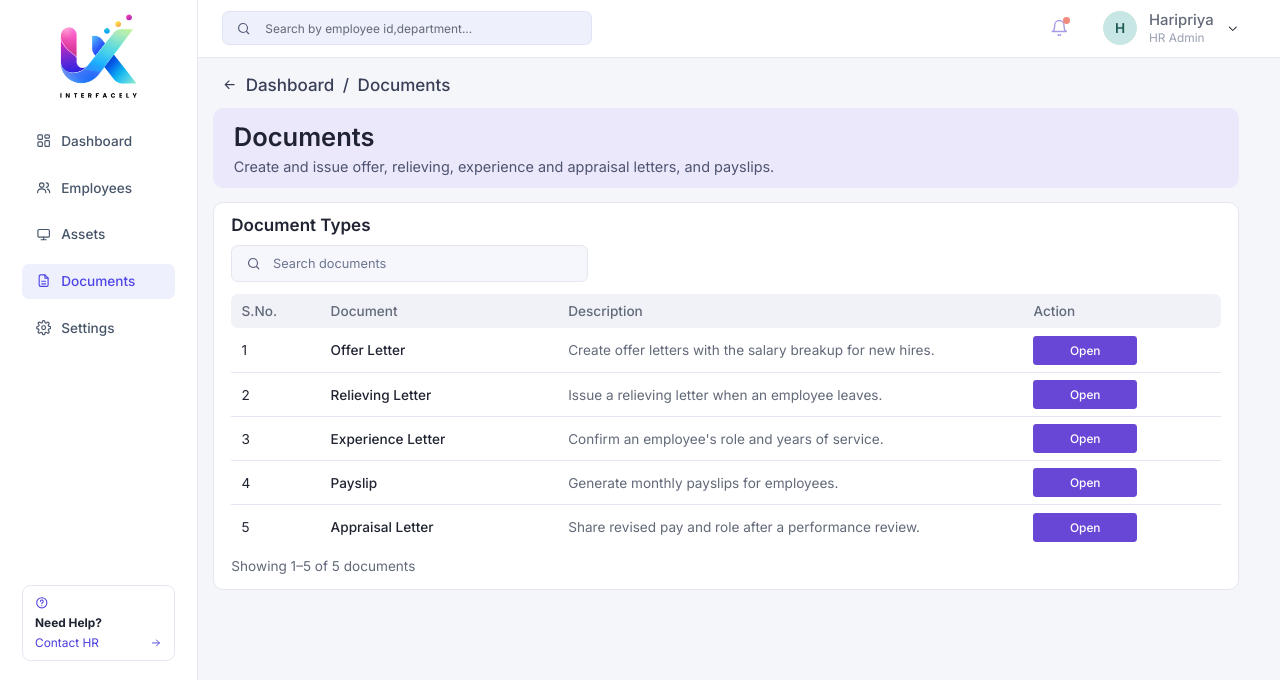
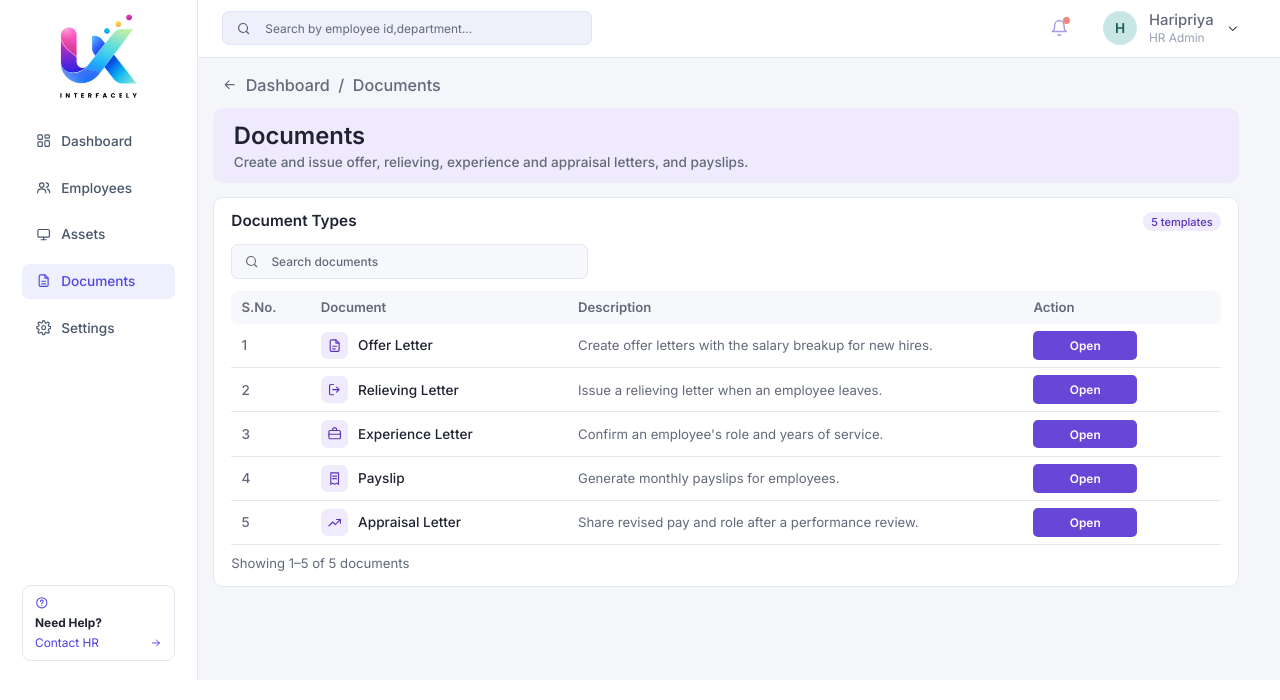
Before and after one commit to prathyusha-ux/hr-dashboard, a React (Vite) app in the folder hr-dashboard/: page / in a window 1280 px wide. Both pictures are taken after a click on the button "Documents". Shown: the top 700 px of the page. Built offline with nearby package versions, Linux system fonts and the light colour scheme.

Commit message:
Update Documents.jsx

```diff
--- a/hr-dashboard/src/Documents.jsx
+++ b/hr-dashboard/src/Documents.jsx
@@ -2,11 +2,11 @@ import { useMemo, useState } from "react";
 
 /* Add the live link of each generator in `url` and its Open button will work. */
 const DOCS = [
-  { title: "Offer Letter", text: "Create offer letters with the salary breakup for new hires.", url: "" },
-  { title: "Relieving Letter", text: "Issue a relieving letter when an employee leaves.", url: "" },
-  { title: "Experience Letter", text: "Confirm an employee's role and years of service.", url: "" },
-  { title: "Payslip", text: "Generate monthly payslips for employees.", url: "" },
-  { title: "Appraisal Letter", text: "Share revised pay and role after a performance review.", url: "" },
+  { title: "Offer Letter", text: "Create offer letters with the salary breakup for new hires.", url: "", icon: "offer" },
+  { title: "Relieving Letter", text: "Issue a relieving letter when an employee leaves.", url: "", icon: "relieving" },
+  { title: "Experience Letter", text: "Confirm an employee's role and years of service.", url: "", icon: "experience" },
+  { title: "Payslip", text: "Generate monthly payslips for employees.", url: "", icon: "payslip" },
+  { title: "Appraisal Letter", text: "Share revised pay and role after a performance review.", url: "", icon: "appraisal" },
 ];
 
 const Icon = ({ children, size = 18 }) => (
@@ -26,11 +26,44 @@ const SearchIcon = () => (
   </Icon>
 );
 const InfoIcon = () => (
-  <Icon>
+  <Icon size={20}>
     <circle cx="12" cy="12" r="9" />
     <path d="M12 11v5M12 8h.01" />
   </Icon>
 );
+
+const DOC_ICONS = {
+  offer: (
+    <>
+      <path d="M14 3H7a2 2 0 0 0-2 2v14a2 2 0 0 0 2 2h10a2 2 0 0 0 2-2V8z" />
+      <path d="M14 3v5h5M9 13h6M9 17h4" />
+    </>
+  ),
+  relieving: (
+    <>
+      <path d="M10 4H6a2 2 0 0 0-2 2v12a2 2 0 0 0 2 2h4" />
+      <path d="M15 8l4 4-4 4M19 12H9" />
+    </>
+  ),
+  experience: (
+    <>
+      <rect x="3" y="7" width="18" height="13" rx="2" />
+      <path d="M9 7V5a2 2 0 0 1 2-2h2a2 2 0 0 1 2 2v2M3 13h18" />
+    </>
+  ),
+  payslip: (
+    <>
+      <path d="M6 3h12v18l-3-2-3 2-3-2-3 2z" />
+      <path d="M9 8h6M9 12h6" />
+    </>
+  ),
+  appraisal: (
+    <>
+      <path d="m3 17 6-6 4 4 8-8" />
+      <path d="M15 7h6v6" />
+    </>
+  ),
+};
 
 export default function Documents({ onBack }) {
   const [query, setQuery] = useState("");
@@ -71,13 +104,17 @@ export default function Documents({ onBack }) {
       </section>
 
       <section className="dc-card">
-        <h2 className="dc-card-title">Document Types</h2>
+        <div className="dc-card-head">
+          <h2>Document Types</h2>
+          <span className="dc-count">{DOCS.length} templates</span>
+        </div>
 
         <label className="dc-search">
           <SearchIcon />
           <input
             type="search"
             placeholder="Search documents"
+            aria-label="Search documents"
             value={query}
             onChange={(e) => setQuery(e.target.value)}
           />
@@ -101,15 +138,16 @@ export default function Documents({ onBack }) {
               )}
               {rows.map((d, i) => (
                 <tr key={d.title}>
-                  <td>{i + 1}</td>
-                  <td>{d.title}</td>
+                  <td className="dc-sno">{i + 1}</td>
+                  <td>
+                    <span className="dc-name">
+                      <span className="dc-icon"><Icon size={18}>{DOC_ICONS[d.icon]}</Icon></span>
+                      {d.title}
+                    </span>
+                  </td>
                   <td className="dc-desc">{d.text}</td>
                   <td>
-                    <button
-                      type="button"
-                      className="dc-open"
-                      onClick={() => openDoc(d)}
-                    >
+                    <button type="button" className="dc-open" onClick={() => openDoc(d)} aria-label={`Open ${d.title}`}>
                       Open
                     </button>
                   </td>
@@ -134,46 +172,56 @@ export default function Documents({ onBack }) {
   );
 }
 
-/* Page styles. Colour variables and base table styles come from Dashboard.jsx. */
+/* Page styles. Colour variables and base table styles come from Dashboard.jsx.
+   Font: Inter. Sizes, weights and colours follow the other pages of the design. */
 const css = `
 .dc-page { padding: 20px 48px 28px 18px; display: flex; flex-direction: column; gap: 16px; }
-.dc-crumbs { display: flex; align-items: center; gap: 10px; padding-left: 10px; font-size: 20px; font-weight: 500; color: #3a3f58; }
+.dc-crumbs { display: flex; align-items: center; gap: 10px; padding-left: 10px; font-size: 19px; font-weight: 500; color: #626979; }
 .dc-crumbs button { border: 0; background: transparent; padding: 0; color: inherit; font-size: inherit; font-weight: inherit; }
 .dc-back { display: grid; place-items: center; }
 .dc-link:hover { text-decoration: underline; }
 
-.dc-hero { padding: 16px 24px; background: #ece8fb; border-radius: 12px; }
-.dc-hero h1 { margin: 0; font-size: 30px; font-weight: 600; line-height: 1.2; }
-.dc-hero p { margin: 6px 0 0; font-size: 17px; color: #4d5370; }
+.dc-hero { display: flex; flex-direction: column; justify-content: center; min-height: 88px; padding: 0 24px; background: #f0ebfc; border-radius: 12px; }
+.dc-hero h1 { margin: 0; font-size: 28px; font-weight: 600; line-height: 1.2; color: #202432; }
+.dc-hero p { margin: 4px 0 0; font-size: 16px; font-weight: 500; color: #626979; }
 
-.dc-card { background: var(--surface); border: 1px solid var(--line); border-radius: 12px; padding: 14px 20px 18px; }
-.dc-card-title { margin: 0 0 12px; font-size: 20px; font-weight: 600; }
+.dc-card { background: var(--surface); border: 1px solid #e4e7ef; border-radius: 12px; padding: 16px 20px 18px; }
+.dc-card-head { display: flex; justify-content: space-between; align-items: center; margin-bottom: 14px; }
+.dc-card-head h2 { margin: 0; font-size: 18px; font-weight: 600; line-height: 24px; color: #202432; }
+.dc-count { padding: 3px 10px; border-radius: 999px; background: #f0ebfc; color: #5834bc; font-size: 13px; font-weight: 500; }
+
 .dc-search {
-  display: flex; align-items: center; gap: 12px; height: 44px; max-width: 420px; margin-bottom: 14px;
-  padding: 0 16px; background: #f6f7fc; border: 1px solid var(--line); border-radius: 8px; color: #555b78;
+  display: flex; align-items: center; gap: 12px; height: 42px; max-width: 420px; margin-bottom: 14px;
+  padding: 0 14px; background: #f7f8fc; border: 1px solid #e4e7ef; border-radius: 8px; color: #626979;
 }
-.dc-search input { flex: 1; min-width: 0; border: 0; outline: 0; background: transparent; font: inherit; font-size: 15px; color: var(--ink); }
-.dc-search input::placeholder { color: #6f7590; }
+.dc-search:focus-within { border-color: #6847d6; box-shadow: 0 0 0 3px rgba(104, 71, 214, .12); }
+.dc-search input { flex: 1; min-width: 0; border: 0; outline: 0; background: transparent; font: inherit; font-size: 14px; font-weight: 500; color: #202432; }
+.dc-search input::placeholder { color: #626979; opacity: 1; }
 
-.dc-table { min-width: 720px; }
-.dc-table thead th { font-size: 16px; height: 40px; padding: 0 12px; }
-.dc-table tbody td { height: 52px; padding: 0 12px; font-size: 16px; font-weight: 400; }
-.dc-table thead th:nth-child(1) { width: 9%; }
-.dc-table thead th:nth-child(2) { width: 24%; }
-.dc-table thead th:nth-child(3) { width: 47%; }
+.dc-table { min-width: 720px; table-layout: fixed; }
+.dc-table thead th { height: 38px; padding: 0 12px; background: #f7f8fc; color: #626979; font-size: 15.5px; font-weight: 600; }
+.dc-table tbody td { height: 52px; padding: 0 12px; font-size: 16px; font-weight: 500; color: #202432; border-bottom: 1px solid #e4e7ef; }
+.dc-table tbody tr:last-child td { border-bottom: 1px solid #e4e7ef; }
+.dc-table tbody tr:hover td { background: #fbfbfe; }
+.dc-table thead th:nth-child(1) { width: 8%; }
+.dc-table thead th:nth-child(2) { width: 26%; }
+.dc-table thead th:nth-child(3) { width: 46%; }
 .dc-table thead th:nth-child(4) { width: 20%; }
-.dc-table tbody td:nth-child(2) { font-weight: 500; }
-.dc-desc { color: var(--muted); }
+.dc-sno { color: #626979 !important; }
+.dc-name { display: inline-flex; align-items: center; gap: 12px; }
+.dc-icon { width: 32px; height: 32px; flex-shrink: 0; display: grid; place-items: center; border-radius: 8px; background: #f0ebfc; color: #5834bc; }
+.dc-desc { color: #626979 !important; font-weight: 400 !important; font-size: 15.5px !important; }
 .dc-open {
   width: 122px; height: 34px; background: #6847d6; color: #fff;
-  border: 0; border-radius: 4px; font-size: 14px; font-weight: 500;
+  border: 0; border-radius: 6px; font-size: 14px; font-weight: 600;
 }
 .dc-open:hover { background: #5a3bc4; }
-.dc-showing { margin: 10px 0 0; font-size: 16px; color: var(--muted); }
+.dc-open:focus-visible { outline: 2px solid #6847d6; outline-offset: 2px; }
+.dc-showing { margin: 12px 0 0; font-size: 15.5px; font-weight: 400; color: #626979; }
 
 .dc-note {
-  display: flex; align-items: center; gap: 10px; margin: 0; padding: 12px 16px;
-  background: #ece8fb; border-radius: 8px; color: #4a3fdb; font-size: 15px; font-weight: 500;
+  display: flex; align-items: center; gap: 14px; margin: 0; min-height: 45px; padding: 0 15px;
+  background: #f0ebfc; border-radius: 8px; color: #5834bc; font-size: 14px; font-weight: 500;
 }
 @media (max-width: 720px) {
   .dc-page { padding-left: 16px; padding-right: 16px; }
```
